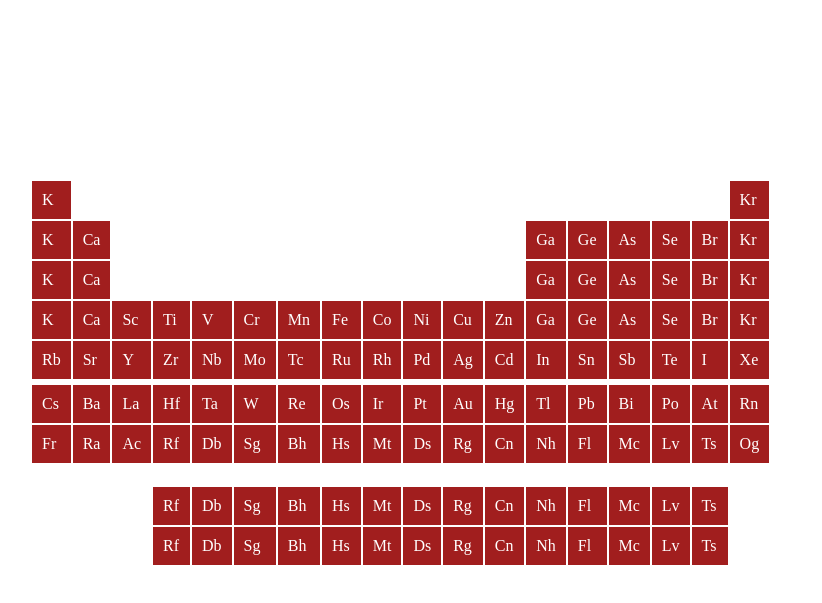
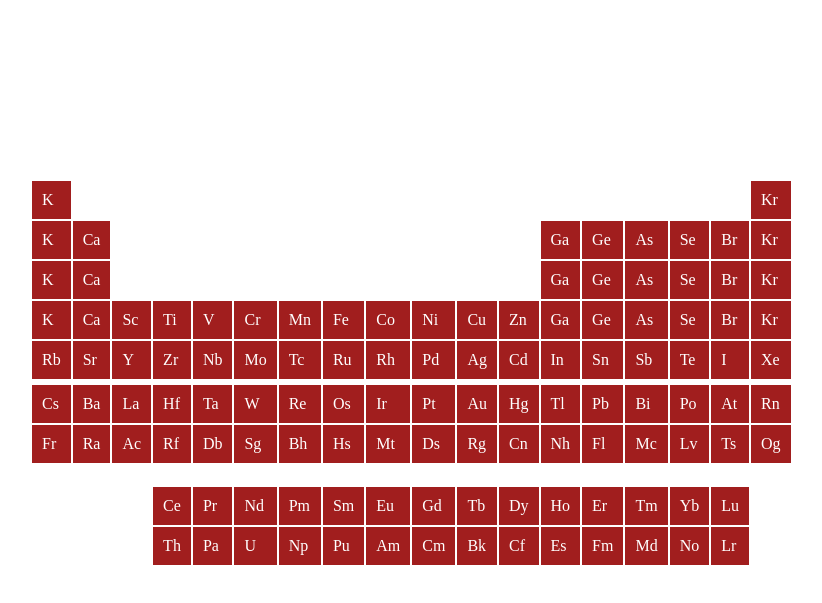
Before and after one commit to mariusbukys/BITFullstack-marius, a plain HTML site: page namu darbai/lentele.html in a window 1280 px wide. Shown: the part 129-732 px from the top of the page, without its empty margins (378-1200 px from the left). Drawn offline with Linux system fonts and the light colour scheme.

Commit message:
atnaujinu

```diff
--- a/namu darbai/lentele.html
+++ b/namu darbai/lentele.html
@@ -211,40 +211,40 @@
       <td style="background-color: white"></td>
       <td style="background-color: white"></td>
       <td style="background-color: white"></td>
-      <td>Rf</td>
-      <td>Db</td>
-      <td>Sg</td>
-      <td>Bh</td>
-      <td>Hs</td>
-      <td>Mt</td>
-      <td>Ds</td>
-      <td>Rg</td>
-      <td>Cn</td>
-      <td>Nh</td>
-      <td>Fl</td>
-      <td>Mc</td>
-      <td>Lv</td>
-      <td>Ts</td>
+      <td>Ce</td>
+      <td>Pr</td>
+      <td>Nd</td>
+      <td>Pm</td>
+      <td>Sm</td>
+      <td>Eu</td>
+      <td>Gd</td>
+      <td>Tb</td>
+      <td>Dy</td>
+      <td>Ho</td>
+      <td>Er</td>
+      <td>Tm</td>
+      <td>Yb</td>
+      <td>Lu</td>
       <td style="background-color: white"></td>
     </tr>
     <tr>
       <td style="background-color: white"></td>
       <td style="background-color: white"></td>
       <td style="background-color: white"></td>
-      <td>Rf</td>
-      <td>Db</td>
-      <td>Sg</td>
-      <td>Bh</td>
-      <td>Hs</td>
-      <td>Mt</td>
-      <td>Ds</td>
-      <td>Rg</td>
-      <td>Cn</td>
-      <td>Nh</td>
-      <td>Fl</td>
-      <td>Mc</td>
-      <td>Lv</td>
-      <td>Ts</td>
+      <td>Th</td>
+      <td>Pa</td>
+      <td>U</td>
+      <td>Np</td>
+      <td>Pu</td>
+      <td>Am</td>
+      <td>Cm</td>
+      <td>Bk</td>
+      <td>Cf</td>
+      <td>Es</td>
+      <td>Fm</td>
+      <td>Md</td>
+      <td>No</td>
+      <td>Lr</td>
       <td style="background-color: white"></td>
     </tr>
   </body>
```
